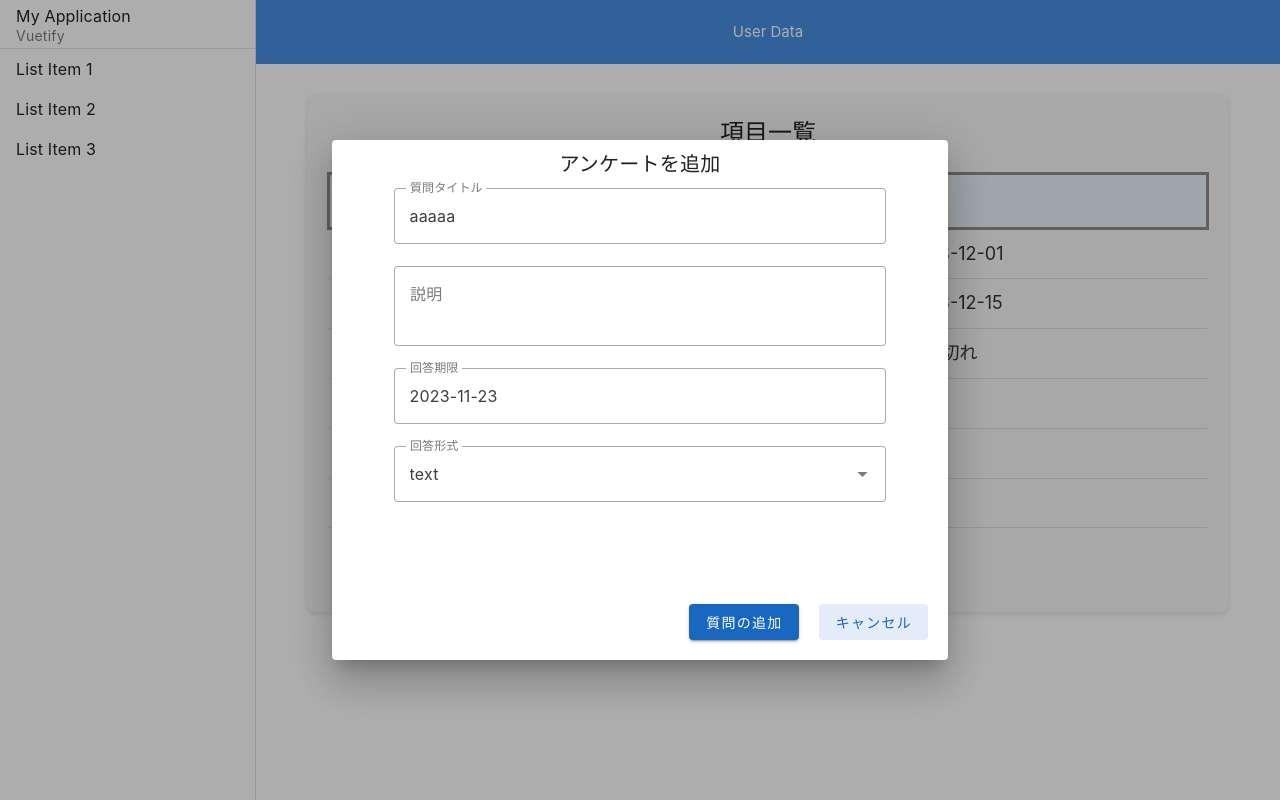
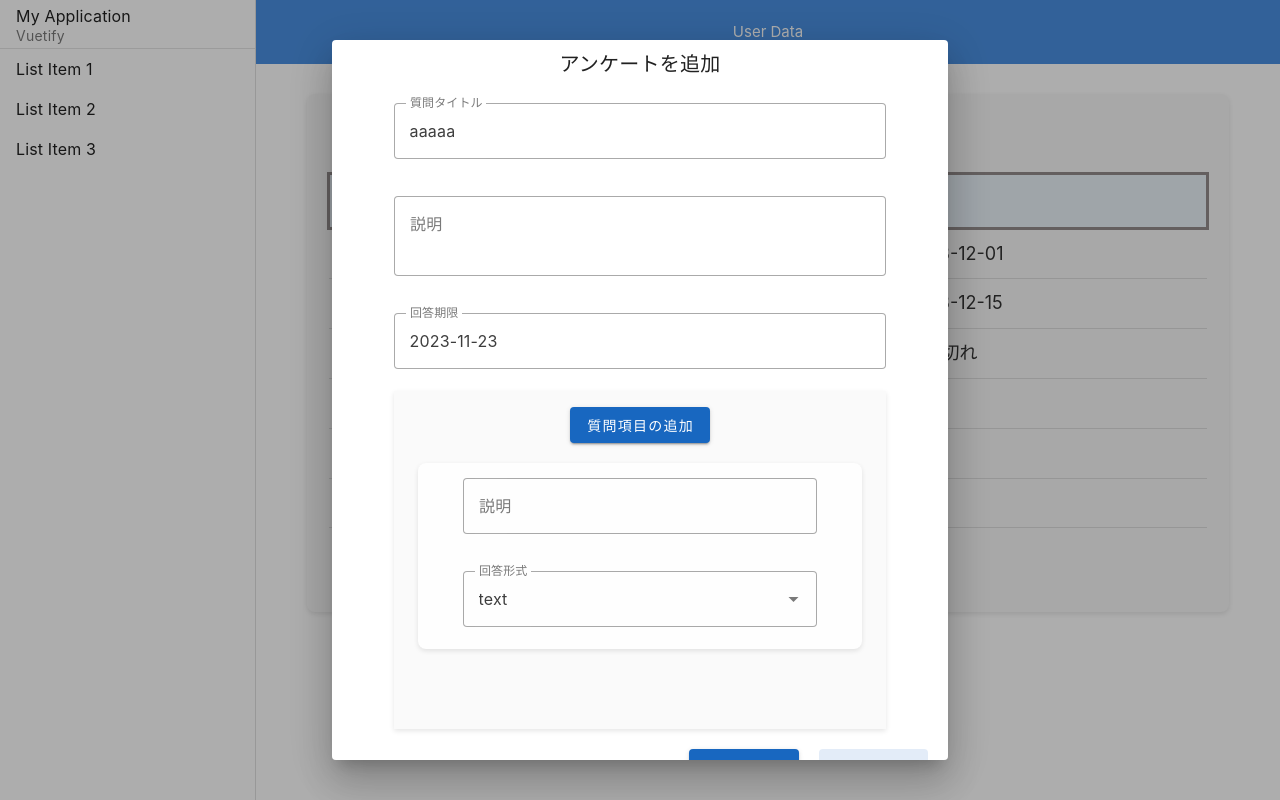
Before and after one commit to traP-jp/rucQ, a Vue app in the folder frontend/: page /1/admin/users in a window 1280 px wide. Both pictures are taken after a click on the button "アンケートの追加". Built offline with nearby package versions, Linux system fonts and the light colour scheme; the HTML template or start-up script is replaced by a standard one.

Commit message:
アンケートの追加の削除以外を作成

```diff
--- a/frontend/src/views/admin/AdminInformationView.vue
+++ b/frontend/src/views/admin/AdminInformationView.vue
@@ -50,6 +50,20 @@
           />
 
           <div :class="$style.selectAnswerStyle">
+            <v-btn @click="addQuestionItem" color="primary" class="mt-4">質問項目の追加</v-btn>
+            <div
+              v-for="(question, index) in newItem.questions"
+              :key="index"
+              :class="$style.questionCard"
+            >
+              <v-textarea
+                label="説明"
+                v-model="newItem.questions[index].description"
+                :class="$style.textField"
+                variant="outlined"
+                rows="1"
+                auto-grow
+              />
               <v-select
                 label="回答形式"
                 :items="['text', 'checkbox', 'radiobutton']"
@@ -58,18 +72,24 @@
                 variant="outlined"
               />
               <div v-if="newItem.type === 'checkbox' || newItem.type === 'radiobutton'">
-              <v-text-field
-                v-model="newOption[newOption.length - 1]"
+                <v-btn @click="addOption(index)" :class="$style.addOptionButton"
+                  >選択肢を追加</v-btn
+                >
+                <div v-for="(option, optionId) in newItem.questions[index].options" :key="optionId">
+                  <v-textarea
                     label="選択肢名"
+                    v-model=newItem.questions[index].options[optionId].option
                     :class="$style.textField"
+                    variant="outlined"
+                    rows="1"
+                    auto-grow
                   />
-              <v-btn @click="addOption">選択肢を追加</v-btn>
                   <div
-                v-for="(option, index) in newItem.options"
+                    v-for="(option, index) in newItem.questions"
                     :key="index"
                     :class="$style.addedOption"
-              >
-                {{ option }}
+                  ></div>
+                </div>
               </div>
             </div>
           </div>
@@ -92,23 +112,33 @@ import { useRouter } from 'vue-router'
 
 const router = useRouter()
 const dialog = ref(false)
-interface Item {
+interface Item {// 連携の時に頑張る　頑張れ
+  id: number
   name: string
   description: string
   deadline: string
   type: string
-  options: string[]
+  questions: question[]
+}
+
+interface options {
+  optioinId : number
+  option : string
+}
+
+interface question {
+  description: string
+  options: options[]
 }
 
 const newItem = ref<Item>({
+  id: 0,
   name: 'aaaaa',
   description: '',
   deadline: '2023-11-23',
   type: 'text',
-  options: [],
+  questions: [{ description: '', options: [{ optioinId: 0, option: '' }] }],
 })
-const newOption = ref<string>('')
-const newOptions = ref<string[]>([])
 
 const goToDetail = (id: number) => {
   // クリック時に詳細ページに移動
@@ -134,29 +164,28 @@ const addItem = () => {
 }
 
 // checkbox, radiobutton のオプションを追加するメソッド
-const addOption = () => {
-  if (newOption.value.trim()) {
-    newItem.value.options.push(newOption.value)
-    newOption.value = ''
+const addOption = (index: number) => {
+  newItem.value.questions[index].options.push({ optioinId: newItem.value.questions[index].options.length, option: '' })
 }
+
+const addQuestionItem = () => {
+  newItem.value.questions.push({ description: '', options: [{ optioinId: 0, option: '' }] })
 }
 
 const dialogClose = () => {
   dialog.value = false
-  newItem.value = { name: '', deadline: '', description: '', type: 'text', options: [] }
-  newOption.value = ''
+  newItem.value = { id: 0, name: '', deadline: '', description: '', type: 'text', questions: [] }
 }
 
 const decideAddItem = () => {
   // 2024-12-01のような形式かどうかの確認
   if (newItem.value.deadline.match(/^\d{4}-\d{2}-\d{2}$/)) {
-    // questionHeader.value.deadline = newItem.value.deadline
+    items.value.push({ ...newItem.value, id: items.value.length + 1 })
+    dialogClose()
   } else {
     alert('日付の形式が正しくありません (yyyy-mm-dd)')
     return
   }
-
-  dialogClose()
 }
 </script>
 
@@ -197,6 +226,15 @@ const decideAddItem = () => {
   z-index: 2;
   background-color: #eaf3fa;
   font-size: 17px;
+}
+
+.questionCard {
+  background-color: #fefefe;
+  display: flex;
+  flex-direction: column;
+  width: 90%;
+  border-radius: 8px;
+  box-shadow: 0 2px 5px rgba(0, 0, 0, 0.1);
 }
 
 .typeColumn,/*内容　期限*/
@@ -250,7 +288,7 @@ const decideAddItem = () => {
   width: 50%;
   min-width: 300px;
   margin: auto;
-  max-height: 80vh;
+  max-height: 90vh;
 }
 
 .dialogButtonContainer {
@@ -265,6 +303,8 @@ const decideAddItem = () => {
 .textField {
   resize: none;
   width: 80%;
+  margin: auto;
+  margin-top: 15px;
 }
 
 .addedOption {
@@ -275,7 +315,20 @@ const decideAddItem = () => {
   display: flex;
   flex-direction: column;
   align-items: center;
-  width: 100%;
+  width: 80%;
+  gap: 20px;
   padding-bottom: 80px;
+  margin-bottom: 20px;
+  background-color: #fafafa;
+  box-shadow: 0 2px 5px rgba(0, 0, 0, 0.1);
+}
+
+.addOptionButton {
+  margin-top: 10px;
+  margin-bottom: 10px;
+  display: flex;
+  text-align: center;
+  margin: 0 auto;
+  display: block;
 }
 </style>
```
Lines whose indentation alone changed are shown as unchanged.
